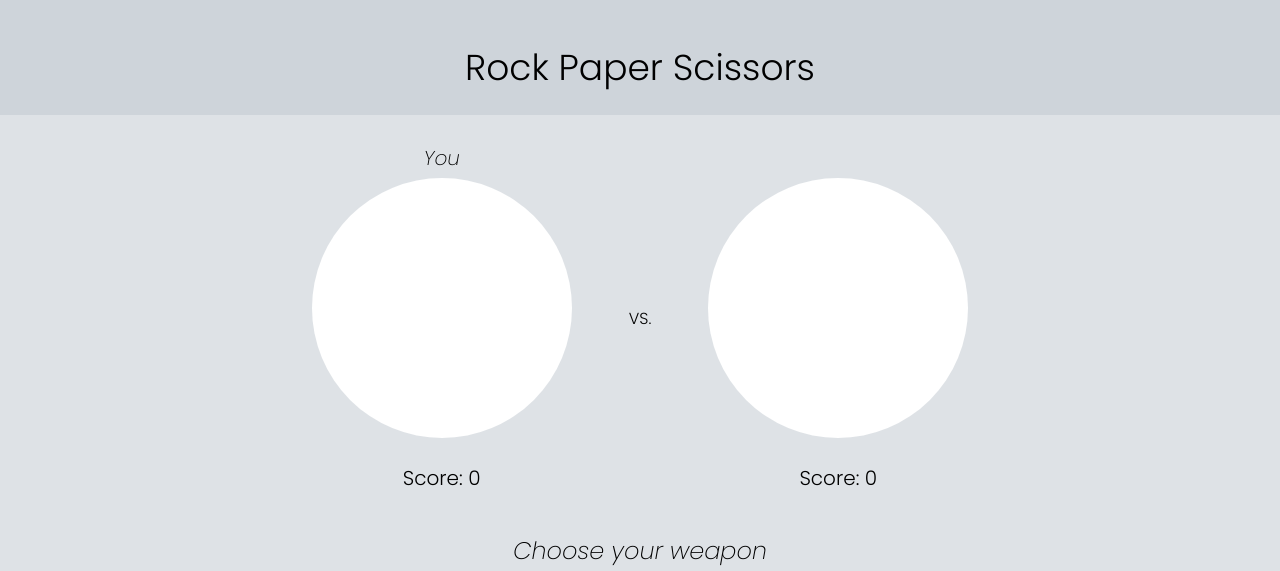
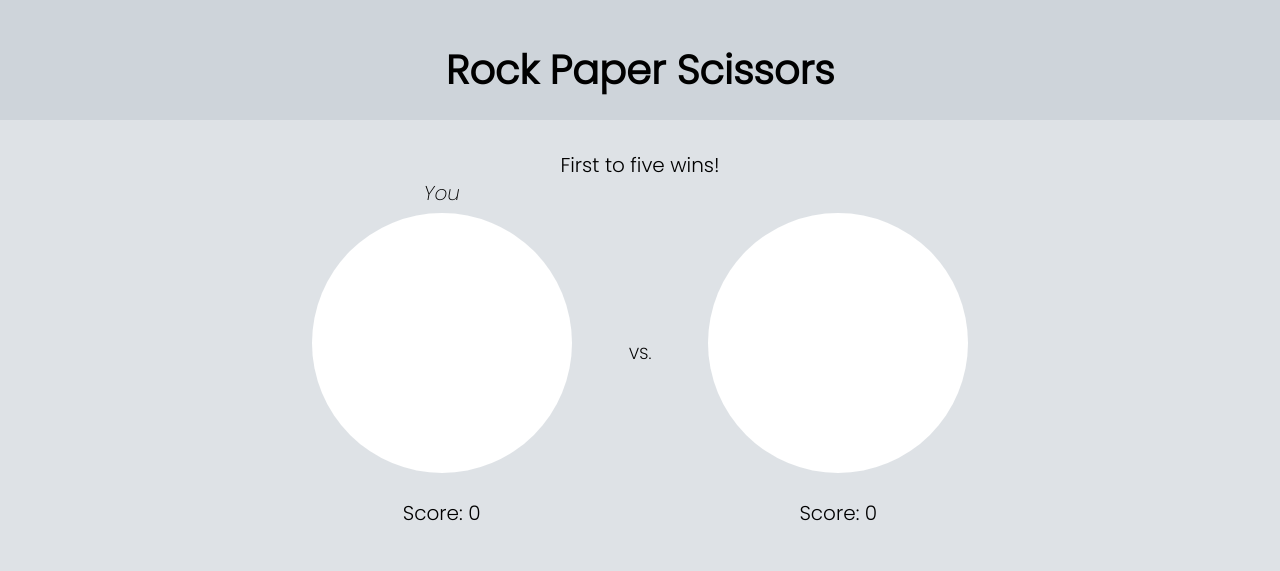
Before and after one commit to HarryAhnHS/rock-paper-scissors, a plain HTML site: page index.html in a window 1280 px wide. Shown: the top 571 px of the page. Drawn offline with Linux system fonts and the light colour scheme.

Commit message:
feat: included real-time feedback messages for each round, small formatting changes

```diff
--- a/game.js
+++ b/game.js
@@ -63,6 +63,8 @@ const modal = document.querySelector('.modal');
 const modalWinner = document.querySelector('#modal-winner');
 const playAgain = document.querySelector('#play-again');
 
+const feedback = document.querySelector('.content-feedback');
+
 weapons.forEach( (e) => {
     e.addEventListener ('click', () => {
         console.log(e.getAttribute('id'));
@@ -76,18 +78,20 @@ weapons.forEach( (e) => {
         createWeaponImg(p,playerWeapon);
         createWeaponImg(c,aiWeapon);
 
+
+
         // Determine outcome
         let outcome = singleRPS(p,c);
         if (outcome == 0) {
-        console.log(`Bummer! It's a tie between ${p}.`)
+            feedback.textContent = `Bummer - It's a tie.`;
         }
         else if (outcome == 1) {
-        console.log(`You win: ${p} beats ${c}!`);
-        player++;
+            feedback.textContent = `You win - ${p} beats ${c}!`;
+            player++;
         }
         else if (outcome == -1) {
-        console.log(`You lose: ${p} gets destroyed by ${c}!`)
-        ai++;
+            feedback.textContent = `You lose - ${p} loses to ${c}!`;
+            ai++;
         }
 
         // Update Scoreboard
@@ -97,8 +101,7 @@ weapons.forEach( (e) => {
         // Check for winner
         if (parseInt(playerScore.textContent) == 5) {
             modal.style.display = 'block';
-            modalWinner.textContent = 'Congratulations! You were first to five wins!'
-
+            modalWinner.textContent = 'Congratulations! You were first to five wins!';
         }
         if (parseInt(aiScore.textContent) == 5) {
             modal.style.display = 'block';
@@ -108,6 +111,7 @@ weapons.forEach( (e) => {
         //Play Again BTN
         playAgain.addEventListener('click', () => {
             // Clear inputs
+            feedback.textContent = 'First to five wins!'
             playerScore.textContent = '0';
             aiScore.textContent = '0';
             player = 0;
--- a/index.html
+++ b/index.html
@@ -4,6 +4,7 @@
     <meta charset="UTF-8">
     <meta name="viewport" content="width=device-width, initial-scale=1.0">
     <title>Rock Paper Scissors</title>
+    <link rel="icon" type="image/x-icon" href="./imgs/paper.png">
 
     <link rel="stylesheet" href="style.css">
     <script src="game.js" defer></script>
@@ -22,6 +23,9 @@
 
     <div class="content">
         <div class="content-container">
+            <div class="content-feedback">
+                First to five wins!
+            </div>
 
             <div class="content-scoreboard">
                 <div class="scoreboard">
--- a/style.css
+++ b/style.css
@@ -18,8 +18,8 @@ body {
     padding: 20px;
     margin-top: 20px;
     color: black;
-    font-size: 36px;
-    font-weight: 400;
+    font-size: 40px;
+    font-weight: 600;
 }
 
 /* Content */
@@ -38,6 +38,15 @@ body {
     flex-direction: column;
     justify-content: center;
     margin-bottom: 50px;
+}
+
+.content-feedback {
+    display: flex;
+    justify-content: center;
+    align-items: center;
+    font-size: 20px;
+    padding-top: 30px;
+    margin-bottom: -30px;
 }
 
 /* Scoreboard */
```
